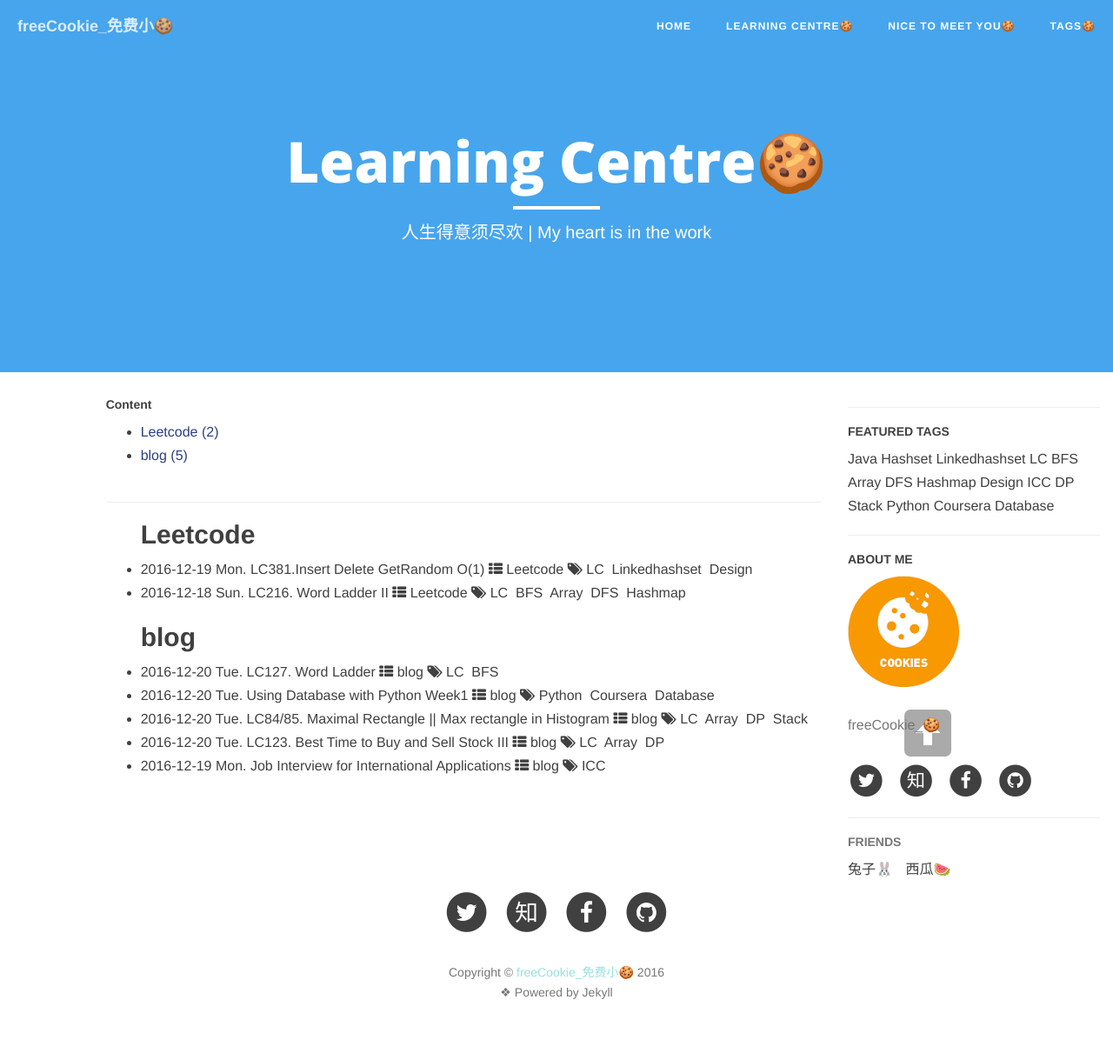
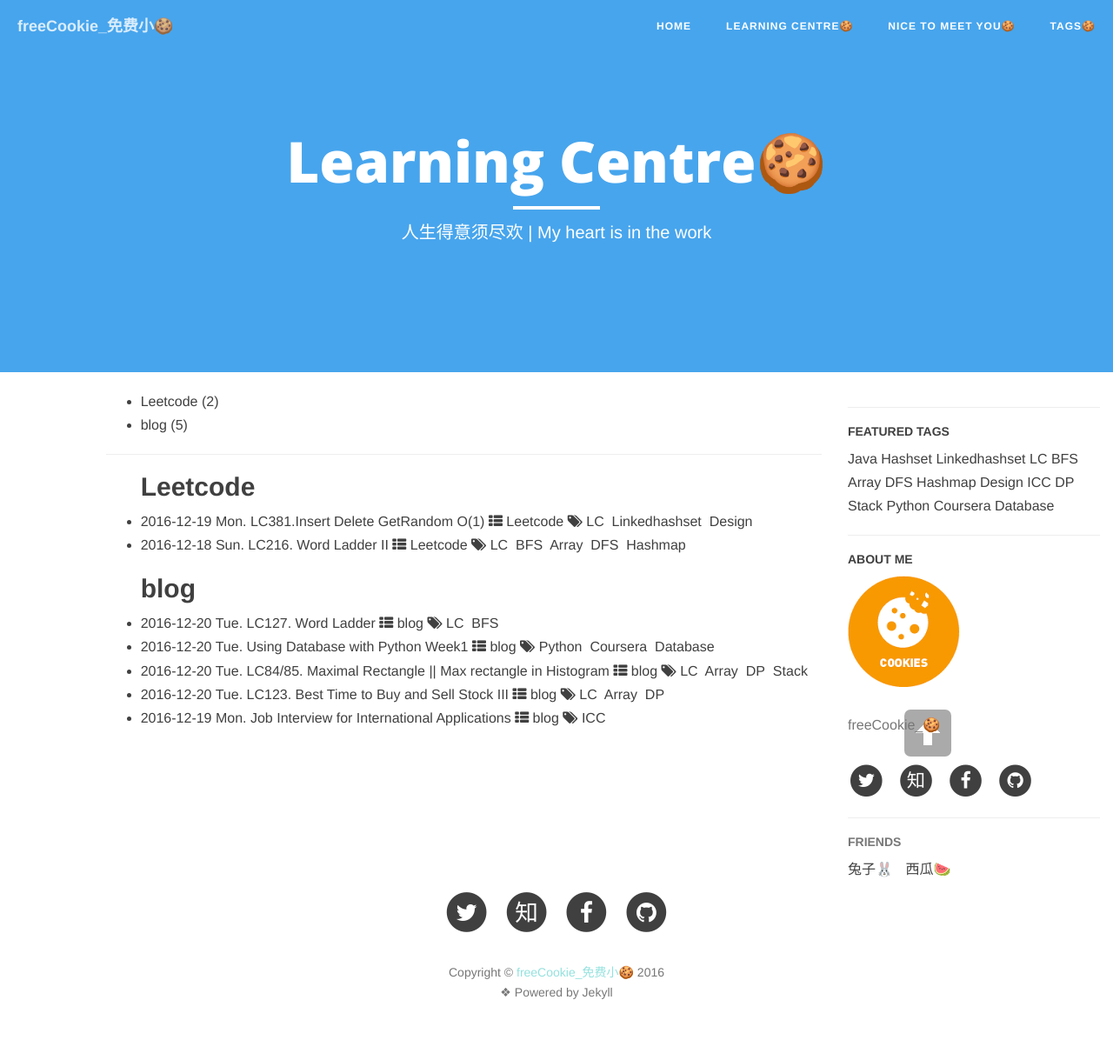
Before and after one commit to MelonTennis/MelonTennis.github.io, a Jekyll site: the page built from 1category.html, in a window 1280 px wide. Shown: the whole page at 87% size. Built offline with Jekyll 4.4.1, drawn with Linux system fonts in a browser that asks for light colours; nearby versions of some CDN libraries; comment, search, counter and statistics services are not loaded.

Commit message:
Category

```diff
--- a/1category.html
+++ b/1category.html
@@ -12,10 +12,7 @@ permalink: /category/
         <div class="wrap">
 
             <!-- Content -->
-            <div class="post-container">
-                <div>
-                    <h5>    Content</h5>
-                </div>
+            <div class="side-category">
                 <ul id="content-side" class="content-ul">
                     {% for category in site.categories%}
                     <li>
```
